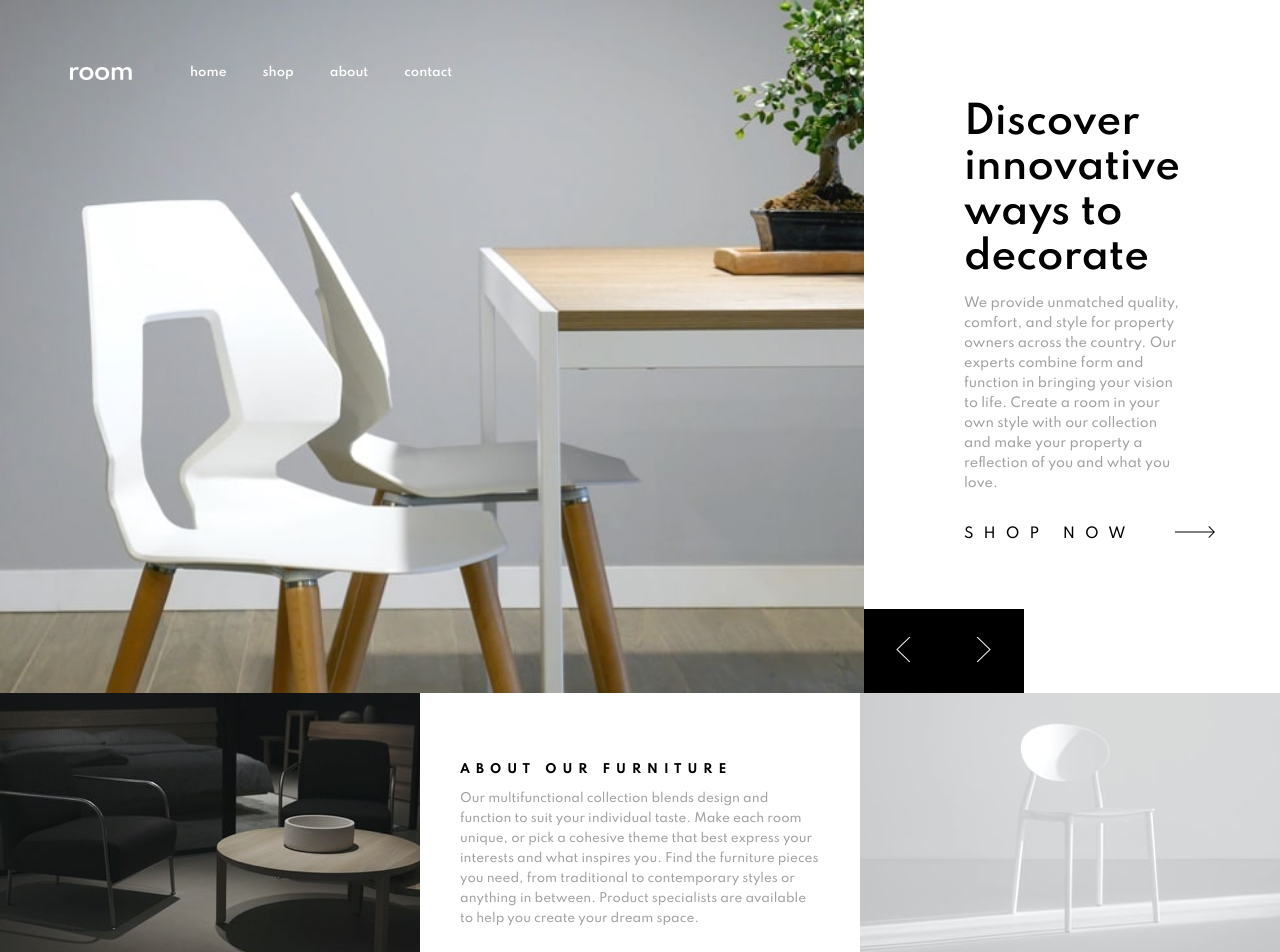
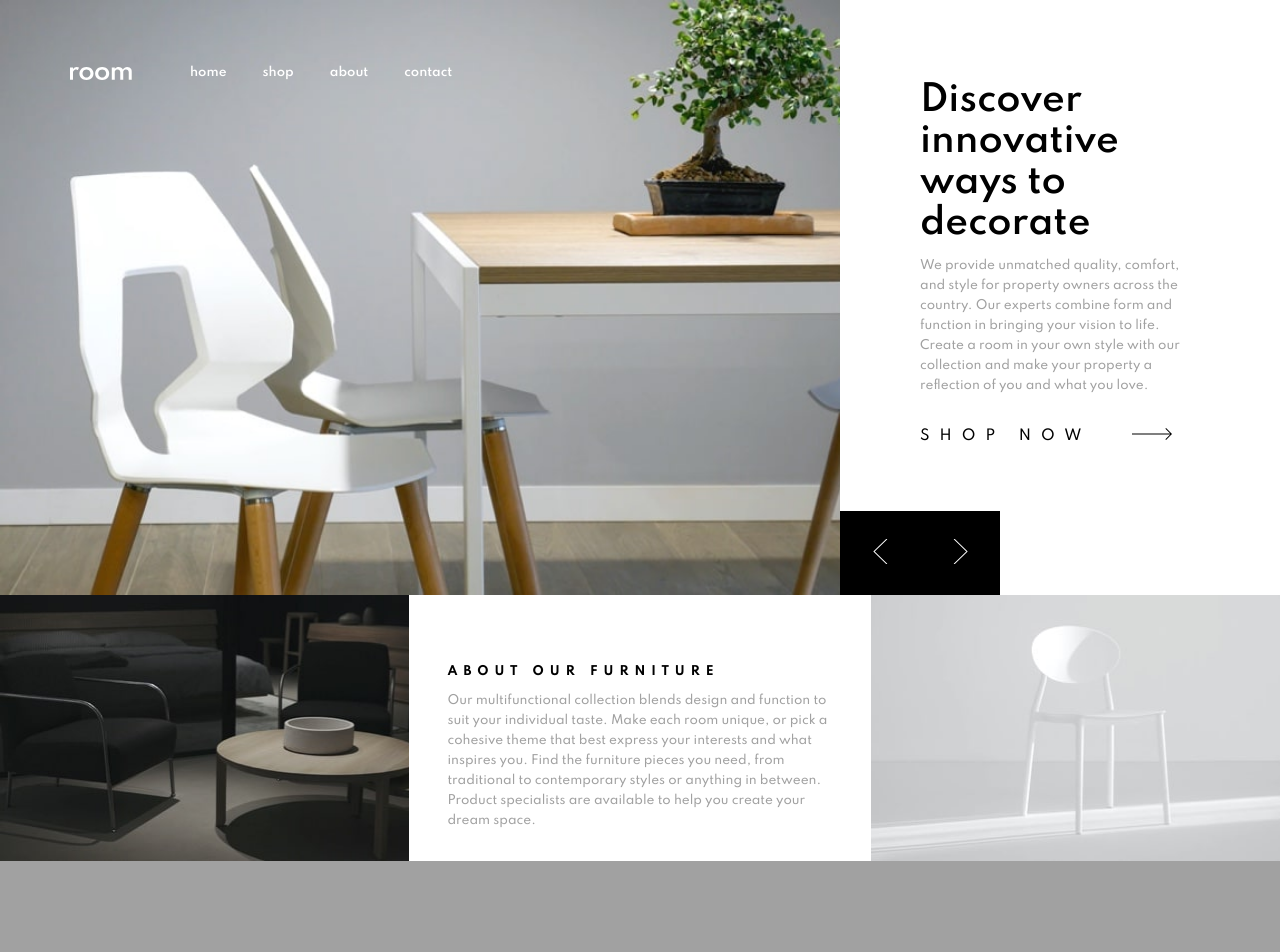
Before and after one commit to jundymek/room-homepage-frontendmentor, a React (Create React App) app: page / in a window 1280 px wide. Shown: the top 952 px of the page. After the commit the page ends 861 px from the top, so only its background shows below. Built offline with nearby package versions, Linux system fonts and the light colour scheme.

Commit message:
style: Slider section desktop

```diff
--- a/src/App.scss
+++ b/src/App.scss
@@ -22,6 +22,7 @@
 
 .top-wrapper {
   display: flex;
+  min-height: 534px;
   @media (max-width: 1000px) {
     flex-direction: column;
   }
--- a/src/components/about/About.module.scss
+++ b/src/components/about/About.module.scss
@@ -14,35 +14,37 @@
 
 .pictureDark {
   width: 100%;
-  min-width: 420px;
+  max-width: 420px;
   height: 100%;
   background-image: url("../../images/image-about-dark.jpg");
   background-size: cover;
   @media (max-width: $desktop) {
     width: 100%;
-    min-width: unset;
+    max-width: unset;
     height: 190px;
   }
 }
 .pictureLight {
   width: 100%;
-  min-width: 420px;
+  max-width: 440px;
   height: 100%;
   background-image: url("../../images/image-about-light.jpg");
   background-size: cover;
   @media (max-width: $desktop) {
     width: 100%;
-    min-width: unset;
+    max-width: unset;
     height: 190px;
   }
 }
 
 .about {
+  width: 100%;
   display: flex;
-  max-width: 580px;
+  box-sizing: border-box;
   flex-direction: column;
-  padding: 60px 40px;
+  padding: 60px 38px;
   @media (max-width: 1000px) {
+    max-width: 100%;
     padding: 40px 20px;
   }
 }
--- a/src/components/about/About.tsx
+++ b/src/components/about/About.tsx
@@ -1,7 +1,5 @@
 import React from "react";
 import styles from "./About.module.scss";
-import darkImage from "../../images/image-about-dark.jpg";
-import lightImage from "../../images/image-about-light.jpg";
 
 const About = () => {
   return (
--- a/src/components/discover/Discover.module.scss
+++ b/src/components/discover/Discover.module.scss
@@ -6,7 +6,7 @@
   flex-direction: column;
   justify-content: center;
   align-items: center;
-  padding: 100px 100px 150px 100px;
+  padding: 80px 100px 150px 80px;
   position: relative;
   box-sizing: border-box;
   @media (max-width: $desktop) {
@@ -18,9 +18,9 @@
 
 .title {
   color: $black;
-  font-size: 38px;
+  font-size: 35px;
   font-weight: 600;
-  margin: 0 0 0px 0;
+  margin: 0;
   @media (max-width: $desktop) {
     font-size: 26px;
   }
@@ -29,7 +29,7 @@
 .paragraph {
   color: $darkGray;
   line-height: 20px;
-  font-size: 0.8rem;
+  font-size: 12px;
 }
 
 .link {
--- a/src/components/slider/Slider.module.scss
+++ b/src/components/slider/Slider.module.scss
@@ -3,8 +3,8 @@
 .slider {
   background-size: cover;
   width: 100%;
-  max-width: 894px;
-  min-height: 570px;
+  max-width: 840px;
+  // min-height: 570px;
   color: $white;
   position: relative;
   transition: background-image 0.5s ease-in-out;
```
